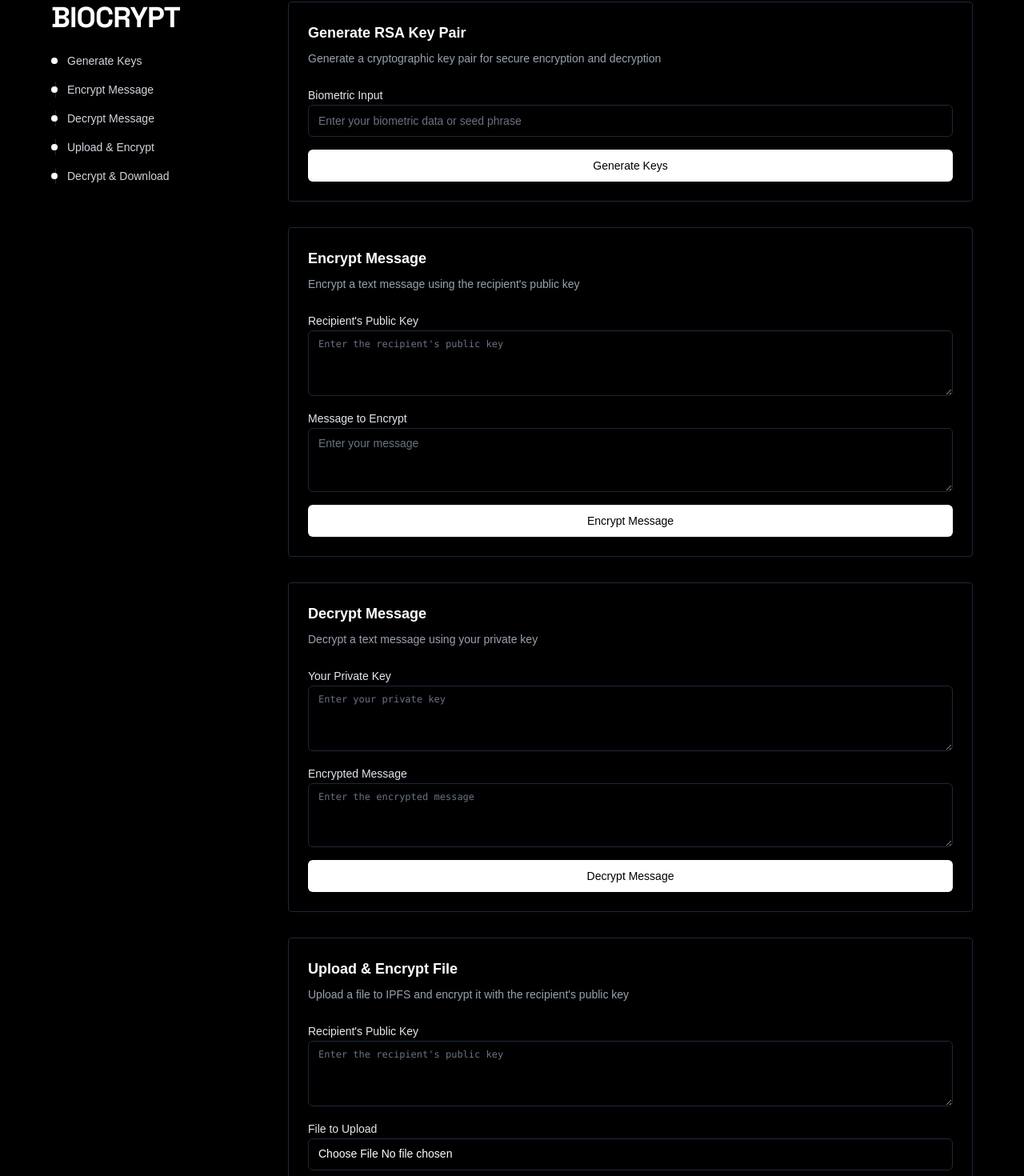
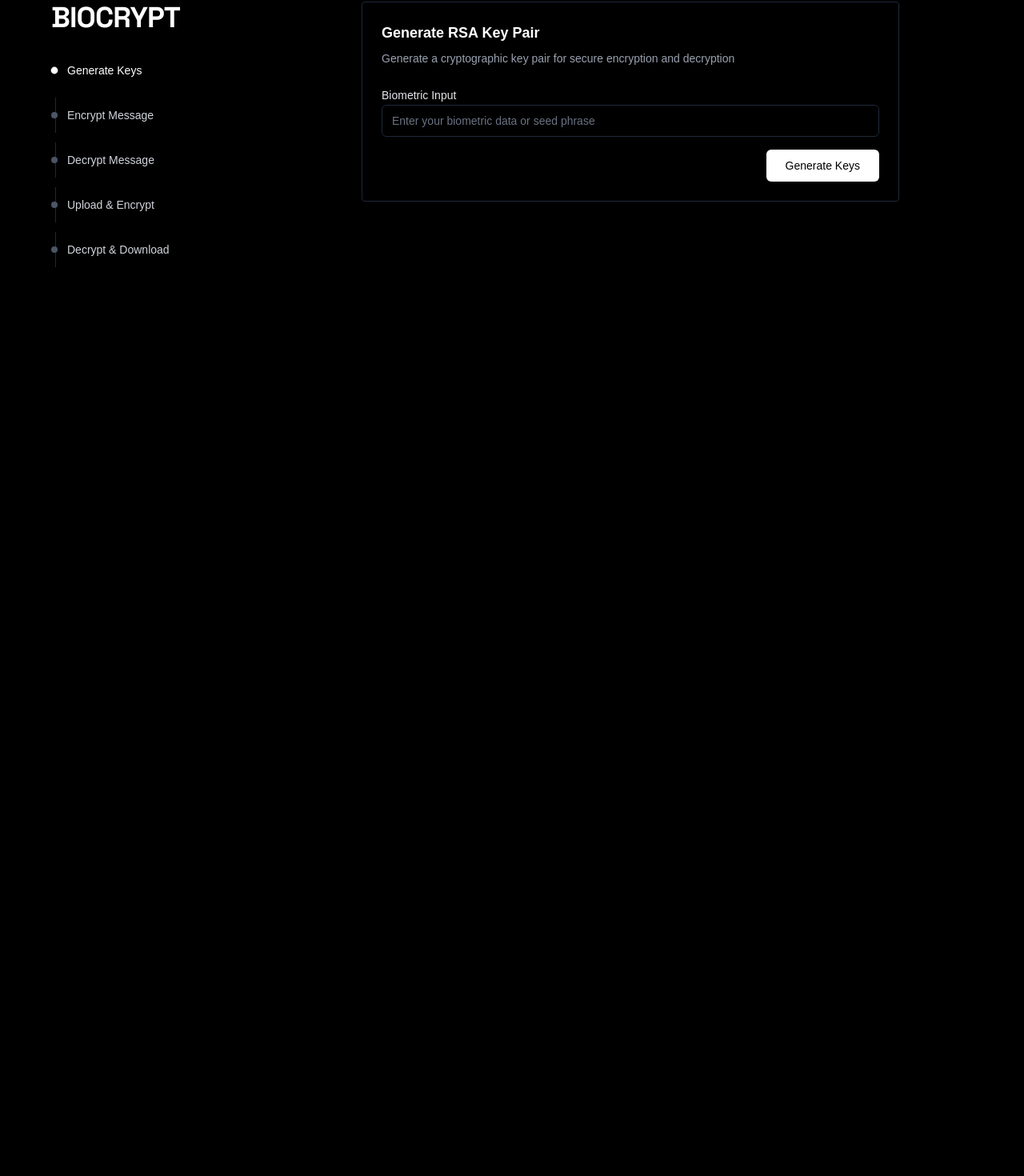
Before and after one commit to pieakshat/Eth-Delhi, a Next.js app in the folder FE/biocrypt/: page /dashboard in a window 1280 px wide. Shown: the part 30-1500 px from the top of the page at 80% size. After the commit the page ends 800 px from the top, so only its background shows below. Built offline with nearby package versions, Linux system fonts and the light colour scheme.

Commit message:
feat():addded conditional visibility

```diff
--- a/FE/biocrypt/app/dashboard/page.tsx
+++ b/FE/biocrypt/app/dashboard/page.tsx
@@ -18,6 +18,7 @@ import {
 export default function Dashboard() {
   const [loading, setLoading] = useState<string | null>(null)
   const [alert, setAlert] = useState<{ message: string; type: 'success' | 'error' } | null>(null)
+  const [active, setActive] = useState<'generate' | 'encrypt' | 'decrypt' | 'upload' | 'download'>('generate')
 
   // Generate Keys State
   const [userInput, setUserInput] = useState('')
@@ -159,40 +160,40 @@ export default function Dashboard() {
         <aside className="col-span-12 md:col-span-3">
           <h1 className="text-4xl tracking-tight font-black display-font mb-6">BIOCRYPT</h1>
           <nav className="relative">
-            <ol className="space-y-4 text-sm">
+            <ol className="space-y-3 text-sm">
               <li>
-                <a href="#generate" className="group flex items-center gap-3">
-                  <span className="relative h-2 w-2 rounded-full bg-white group-hover:scale-110 transition" />
-                  <span className="text-gray-300 group-hover:text-white">Generate Keys</span>
-                </a>
+                <button onClick={() => setActive('generate')} className="group flex items-center gap-3 w-full py-3">
+                  <span className={`relative h-2 w-2 rounded-full transition ${active==='generate' ? 'bg-white scale-110' : 'bg-gray-600 group-hover:bg-white'}`} />
+                  <span className={`text-left ${active==='generate' ? 'text-white' : 'text-gray-300 group-hover:text-white'}`}>Generate Keys</span>
+                </button>
               </li>
               <li className="relative">
                 <div className="absolute left-[5px] top-0 bottom-0 w-px bg-gray-800" />
-                <a href="#encrypt" className="group flex items-center gap-3">
-                  <span className="relative h-2 w-2 rounded-full bg-white group-hover:scale-110 transition" />
-                  <span className="text-gray-300 group-hover:text-white">Encrypt Message</span>
-                </a>
+                <button onClick={() => setActive('encrypt')} className="group flex items-center gap-3 w-full py-3">
+                  <span className={`relative h-2 w-2 rounded-full transition ${active==='encrypt' ? 'bg-white scale-110' : 'bg-gray-600 group-hover:bg-white'}`} />
+                  <span className={`text-left ${active==='encrypt' ? 'text-white' : 'text-gray-300 group-hover:text-white'}`}>Encrypt Message</span>
+                </button>
               </li>
               <li className="relative">
                 <div className="absolute left-[5px] top-0 bottom-0 w-px bg-gray-800" />
-                <a href="#decrypt" className="group flex items-center gap-3">
-                  <span className="relative h-2 w-2 rounded-full bg-white group-hover:scale-110 transition" />
-                  <span className="text-gray-300 group-hover:text-white">Decrypt Message</span>
-                </a>
+                <button onClick={() => setActive('decrypt')} className="group flex items-center gap-3 w-full py-3">
+                  <span className={`relative h-2 w-2 rounded-full transition ${active==='decrypt' ? 'bg-white scale-110' : 'bg-gray-600 group-hover:bg-white'}`} />
+                  <span className={`text-left ${active==='decrypt' ? 'text-white' : 'text-gray-300 group-hover:text-white'}`}>Decrypt Message</span>
+                </button>
               </li>
               <li className="relative">
                 <div className="absolute left-[5px] top-0 bottom-0 w-px bg-gray-800" />
-                <a href="#upload" className="group flex items-center gap-3">
-                  <span className="relative h-2 w-2 rounded-full bg-white group-hover:scale-110 transition" />
-                  <span className="text-gray-300 group-hover:text-white">Upload & Encrypt</span>
-                </a>
+                <button onClick={() => setActive('upload')} className="group flex items-center gap-3 w-full py-3">
+                  <span className={`relative h-2 w-2 rounded-full transition ${active==='upload' ? 'bg-white scale-110' : 'bg-gray-600 group-hover:bg-white'}`} />
+                  <span className={`text-left ${active==='upload' ? 'text-white' : 'text-gray-300 group-hover:text-white'}`}>Upload & Encrypt</span>
+                </button>
               </li>
               <li className="relative">
                 <div className="absolute left-[5px] top-0 bottom-0 w-px bg-gray-800" />
-                <a href="#download" className="group flex items-center gap-3">
-                  <span className="relative h-2 w-2 rounded-full bg-white group-hover:scale-110 transition" />
-                  <span className="text-gray-300 group-hover:text-white">Decrypt & Download</span>
-                </a>
+                <button onClick={() => setActive('download')} className="group flex items-center gap-3 w-full py-3">
+                  <span className={`relative h-2 w-2 rounded-full transition ${active==='download' ? 'bg-white scale-110' : 'bg-gray-600 group-hover:bg-white'}`} />
+                  <span className={`text-left ${active==='download' ? 'text-white' : 'text-gray-300 group-hover:text-white'}`}>Decrypt & Download</span>
+                </button>
               </li>
             </ol>
           </nav>
@@ -204,14 +205,15 @@ export default function Dashboard() {
         </aside>
 
         <div className="col-span-12 md:col-span-9 space-y-8">
-           <section id="generate" className="border border-gray-800 rounded p-6 bg-secondary">
+           {active==='generate' && (
+           <section id="generate" className="border border-gray-800 rounded p-6 bg-secondary max-w-2xl mx-auto flex flex-col">
              <h2 className="text-lg font-semibold text-white mb-2">
                 Generate RSA Key Pair
               </h2>
              <p className="text-gray-400 text-sm mb-6">
                 Generate a cryptographic key pair for secure encryption and decryption
               </p>
-              <div className="space-y-4">
+              <div className="space-y-4 flex-1">
                 <div className="space-y-2">
                   <Label htmlFor="userInput" className="text-sm text-gray-200">Biometric Input</Label>
                   <Input
@@ -222,13 +224,6 @@ export default function Dashboard() {
                     className="border-gray-800 bg-black text-white placeholder:text-gray-500"
                   />
                 </div>
-                <Button
-                  onClick={handleGenerateKeys}
-                  disabled={loading === 'generating'}
-                  className="w-full bg-white text-black hover:bg-gray-200"
-                >
-                  {loading === 'generating' ? 'Generating...' : 'Generate Keys'}
-                </Button>
                 {keys && (
                   <div className="space-y-4">
                     <div className="space-y-2">
@@ -272,16 +267,27 @@ export default function Dashboard() {
                   </div>
                 )}
               </div>
+              <div className="pt-4 flex justify-end">
+                <Button
+                  onClick={handleGenerateKeys}
+                  disabled={loading === 'generating'}
+                  className="bg-white text-black hover:bg-gray-200 px-6"
+                >
+                  {loading === 'generating' ? 'Generating...' : 'Generate Keys'}
+                </Button>
+              </div>
             </section>
+           )}
 
-           <section id="encrypt" className="border border-gray-800 rounded p-6 bg-secondary">
+           {active==='encrypt' && (
+           <section id="encrypt" className="border border-gray-800 rounded p-6 bg-secondary max-w-2xl mx-auto flex flex-col">
              <h2 className="text-lg font-semibold text-white mb-2">
                 Encrypt Message
               </h2>
              <p className="text-gray-400 text-sm mb-6">
                 Encrypt a text message using the recipient's public key
               </p>
-              <div className="space-y-4">
+              <div className="space-y-4 flex-1">
                 <div className="space-y-2">
                   <Label htmlFor="encryptPublicKey" className="text-sm text-gray-200">Recipient's Public Key</Label>
                   <Textarea
@@ -304,13 +310,6 @@ export default function Dashboard() {
                     className="border-gray-800 bg-black text-gray-200 placeholder:text-gray-500"
                   />
                 </div>
-                <Button
-                  onClick={handleEncryptMessage}
-                  disabled={loading === 'encrypting'}
-                  className="w-full bg-white text-black hover:bg-gray-200"
-                >
-                  {loading === 'encrypting' ? 'Encrypting...' : 'Encrypt Message'}
-                </Button>
                 {encryptedResult && (
                   <div className="space-y-2">
                     <div className="flex items-center justify-between">
@@ -333,16 +332,27 @@ export default function Dashboard() {
                   </div>
                 )}
               </div>
+              <div className="pt-4 flex justify-end">
+                <Button
+                  onClick={handleEncryptMessage}
+                  disabled={loading === 'encrypting'}
+                  className="bg-white text-black hover:bg-gray-200 px-6"
+                >
+                  {loading === 'encrypting' ? 'Encrypting...' : 'Encrypt Message'}
+                </Button>
+              </div>
             </section>
+           )}
 
-           <section id="decrypt" className="border border-gray-800 rounded p-6 bg-secondary">
+           {active==='decrypt' && (
+           <section id="decrypt" className="border border-gray-800 rounded p-6 bg-secondary max-w-2xl mx-auto flex flex-col">
              <h2 className="text-lg font-semibold text-white mb-2">
                 Decrypt Message
               </h2>
              <p className="text-gray-400 text-sm mb-6">
                 Decrypt a text message using your private key
               </p>
-              <div className="space-y-4">
+              <div className="space-y-4 flex-1">
                 <div className="space-y-2">
                   <Label htmlFor="decryptPrivateKey" className="text-sm text-gray-200">Your Private Key</Label>
                   <Textarea
@@ -365,13 +375,6 @@ export default function Dashboard() {
                     className="font-mono text-xs border-gray-800 bg-black text-gray-200 placeholder:text-gray-500"
                   />
                 </div>
-                <Button
-                  onClick={handleDecryptMessage}
-                  disabled={loading === 'decrypting'}
-                  className="w-full bg-white text-black hover:bg-gray-200"
-                >
-                  {loading === 'decrypting' ? 'Decrypting...' : 'Decrypt Message'}
-                </Button>
                 {decryptedResult && (
                   <div className="space-y-2">
                     <div className="flex items-center justify-between">
@@ -394,16 +397,27 @@ export default function Dashboard() {
                   </div>
                 )}
               </div>
+              <div className="pt-4 flex justify-end">
+                <Button
+                  onClick={handleDecryptMessage}
+                  disabled={loading === 'decrypting'}
+                  className="bg-white text-black hover:bg-gray-200 px-6"
+                >
+                  {loading === 'decrypting' ? 'Decrypting...' : 'Decrypt Message'}
+                </Button>
+              </div>
             </section>
+           )}
 
-           <section id="upload" className="border border-gray-800 rounded p-6 bg-secondary">
+           {active==='upload' && (
+           <section id="upload" className="border border-gray-800 rounded p-6 bg-secondary max-w-2xl mx-auto flex flex-col">
              <h2 className="text-lg font-semibold text-white mb-2">
                 Upload & Encrypt File
               </h2>
              <p className="text-gray-400 text-sm mb-6">
                 Upload a file to IPFS and encrypt it with the recipient's public key
               </p>
-              <div className="space-y-4">
+              <div className="space-y-4 flex-1">
                 <div className="space-y-2">
                   <Label htmlFor="uploadPublicKey" className="text-sm text-gray-200">Recipient's Public Key</Label>
                   <Textarea
@@ -424,13 +438,6 @@ export default function Dashboard() {
                     className="border-gray-800 bg-black text-white file:text-white"
                   />
                 </div>
-                <Button
-                  onClick={handleUploadFile}
-                  disabled={loading === 'uploading'}
-                  className="w-full bg-white text-black hover:bg-gray-200"
-                >
-                  {loading === 'uploading' ? 'Uploading...' : 'Upload & Encrypt'}
-                </Button>
                 {encryptedCid && (
                   <div className="space-y-2">
                     <div className="flex items-center justify-between">
@@ -453,16 +460,27 @@ export default function Dashboard() {
                   </div>
                 )}
               </div>
+              <div className="pt-4 flex justify-end">
+                <Button
+                  onClick={handleUploadFile}
+                  disabled={loading === 'uploading'}
+                  className="bg-white text-black hover:bg-gray-200 px-6"
+                >
+                  {loading === 'uploading' ? 'Uploading...' : 'Upload & Encrypt'}
+                </Button>
+              </div>
             </section>
+           )}
 
-           <section id="download" className="border border-gray-800 rounded p-6 bg-secondary">
+           {active==='download' && (
+           <section id="download" className="border border-gray-800 rounded p-6 bg-secondary max-w-2xl mx-auto flex flex-col">
              <h2 className="text-lg font-semibold text-white mb-2">
                 Decrypt & Download File
               </h2>
              <p className="text-gray-400 text-sm mb-6">
                 Decrypt and download a file from IPFS using your private key
               </p>
-              <div className="space-y-4">
+              <div className="space-y-4 flex-1">
                 <div className="space-y-2">
                   <Label htmlFor="downloadPrivateKey" className="text-sm text-gray-200">Your Private Key</Label>
                   <Textarea
@@ -485,15 +503,18 @@ export default function Dashboard() {
                     className="font-mono text-xs border-gray-800 bg-black text-gray-200 placeholder:text-gray-500"
                   />
                 </div>
+              </div>
+              <div className="pt-4 flex justify-end">
                 <Button
                   onClick={handleDownloadFile}
                   disabled={loading === 'downloading'}
-                  className="w-full bg-white text-black hover:bg-gray-200"
+                  className="bg-white text-black hover:bg-gray-200 px-6"
                 >
                   {loading === 'downloading' ? 'Downloading...' : 'Decrypt & Download'}
                 </Button>
               </div>
             </section>
+           )}
         </div>
       </div>
     </div>
```
